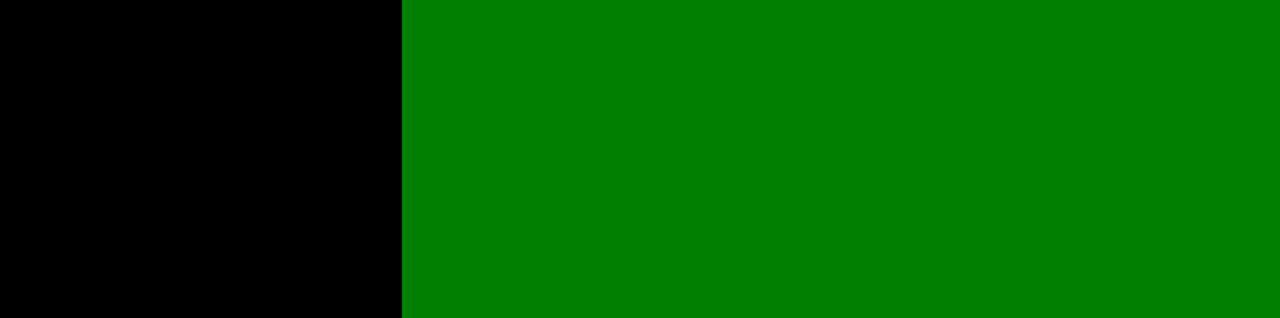
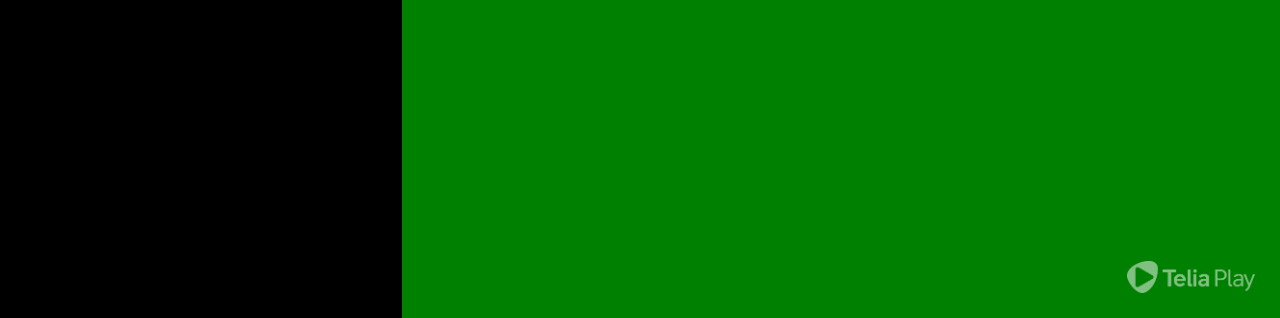
Before and after one commit to createdbymatas/filmas, a plain HTML site: page index.html in a window 1280 px wide. Shown: the part 482-800 px from the top of the page. Drawn offline with Linux system fonts and the light colour scheme.

Commit message:
Add files via upload

```diff
--- a/index.html
+++ b/index.html
@@ -12,6 +12,8 @@
     <link rel="stylesheet" href="style.css">
 </head>
 <body>
+    <img src="telia_play.png" alt="Telia Play" id="teliaPlay">
+
     <h1 id="h11" style="text-align: center;">Filmas „Mūza“ prasidės netrukus.</h1>
     <h1 id="h12" style="margin: 20px; text-align: center;">Prašome palaukti...</h1>
     <h1 id="h13" style="text-align: center;">Likęs laikas: <span id="countdown" style="font-weight: 600;">--:--</span></h1>
--- a/style.css
+++ b/style.css
@@ -6,6 +6,12 @@
     transition: 1s;
     user-select: none;
     font-weight: 400;
+    -webkit-tap-highlight-color: transparent;
+    -webkit-user-select: none;
+    -khtml-user-select: none;
+    -moz-user-select: none;
+    -o-user-select: none;
+    user-select: none;
 }
 body{
     background-color: black;
@@ -21,6 +27,14 @@ b{
 }
 i{
     font-weight: 600;
+}
+#teliaPlay {
+    width: 10%;
+    position: fixed;
+    z-index: 15;
+    bottom: 25px;
+    right: 25px;
+    opacity: 0.5;
 }
 h1{
     transition: none;
```
Also changed, not shown: telia_play.png (added).
